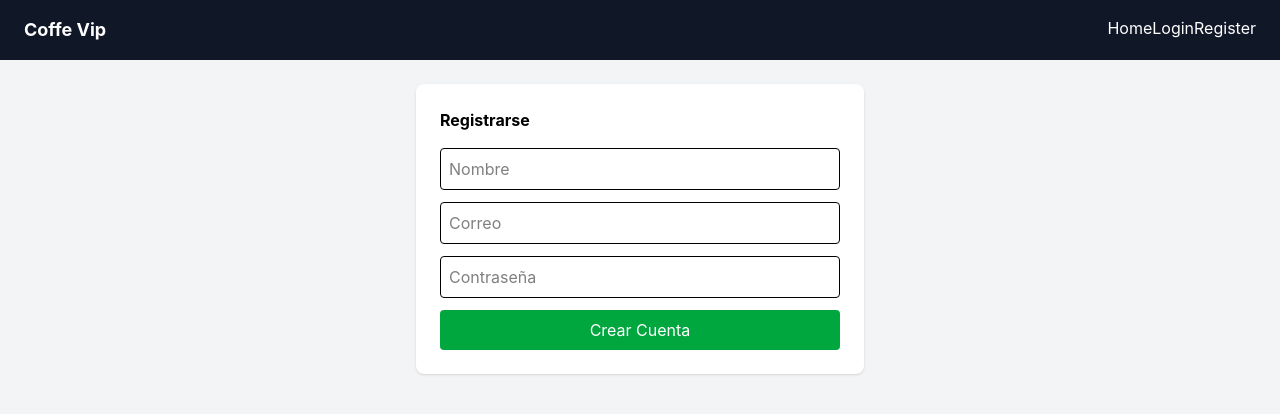
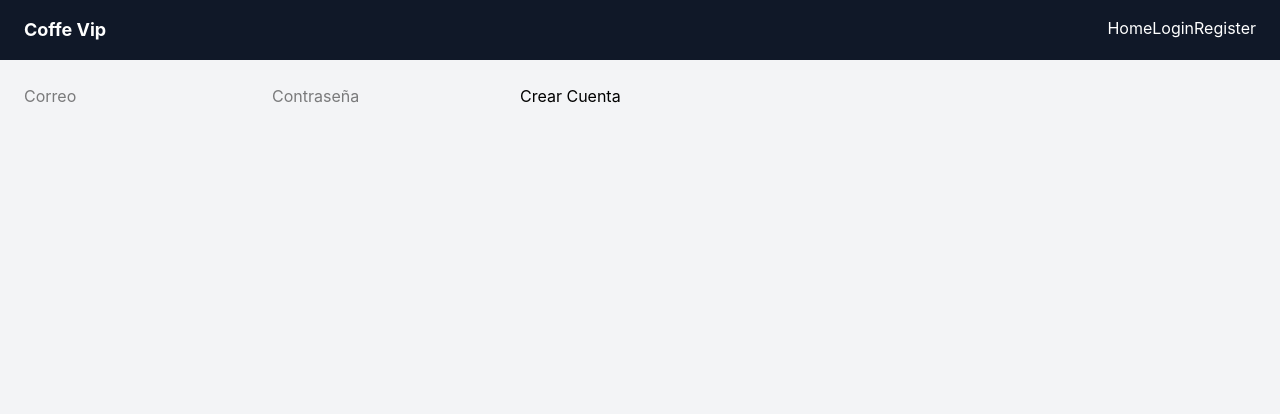
Before and after one commit to AlejoZero22/Cafeteria_Con_React_Tailwind_CSS_Supabase, a React (Vite) app: page /register in a window 1280 px wide. Shown: the top 414 px of the page. Built offline with nearby package versions, Linux system fonts and the light colour scheme.

Commit message:
Coneccion a Supabase
se configura supabase en el archivo Register.jsx para una mejor validacion de cuentas creadas y correos. no tiene sentido lo que me demore haciendo solo esto, Ya no aguanto mas... :(

```diff
--- a/src/pages/Register.jsx
+++ b/src/pages/Register.jsx
@@ -2,27 +2,41 @@ import { useState } from "react"
 import { supabase } from "../lib/supabaseClient"
 
 function Register() {
+    const [email, setEmail] = useState("")
+    const [password, setPassword] = useState("")
+    const [name, setName] = useState("")
+    const [message, setMessage] = useState("")
+
+    const handleRegister = async () => {
+        if (!email.includes("@")) {
+            setMessage("El correo no tiene @ y no es valido... Ni para eso sirves")
+            return
+        }
+
+
+        const { error } = await supabase.auth.signUp({
+        email,password,
+        })
+        if (error) {
+            setMessage(error.message)
+        } else {
+            setMessage("Cuenta creada Exitosamente... Almenos haces algo bien")
+        }
+    }
+
     return (
-        <div className="max-w-md mx-auto bg-white p-6 rounded-lg shadow">
-            <h2 className="text-2x1 font-bold mb-4">Registrarse</h2>
+    <div>
+        <input type="email"
+        placeholder="Correo"
+        onChange={(e) => setEmail(e.target.value)}/>
 
-            <input
-                type="text"
-                placeholder="Nombre"
-                className="w-full border p-2 mb-3 rounded"
-            />
-            <input
-                type="email"
-                placeholder="Correo"
-                className="w-full border p-2 mb-3 rounded"
-            />
-            <input
-                type="password"
-                placeholder="Contraseña"
-                className="w-full border p-2 mb-3 rounded"
-            />
-            <button className="w-full bg-green-600 text-white py-2 rounded hover:bg-green-700">Crear Cuenta</button>
-        </div>
+        <input type="password"
+        placeholder="Contraseña"
+        onChange={(e) => setPassword(e.target.value)}/>
+
+        <button onClick={handleRegister}>Crear Cuenta</button>
+        <p>{message}</p>
+    </div>
     )
 }
 
```
